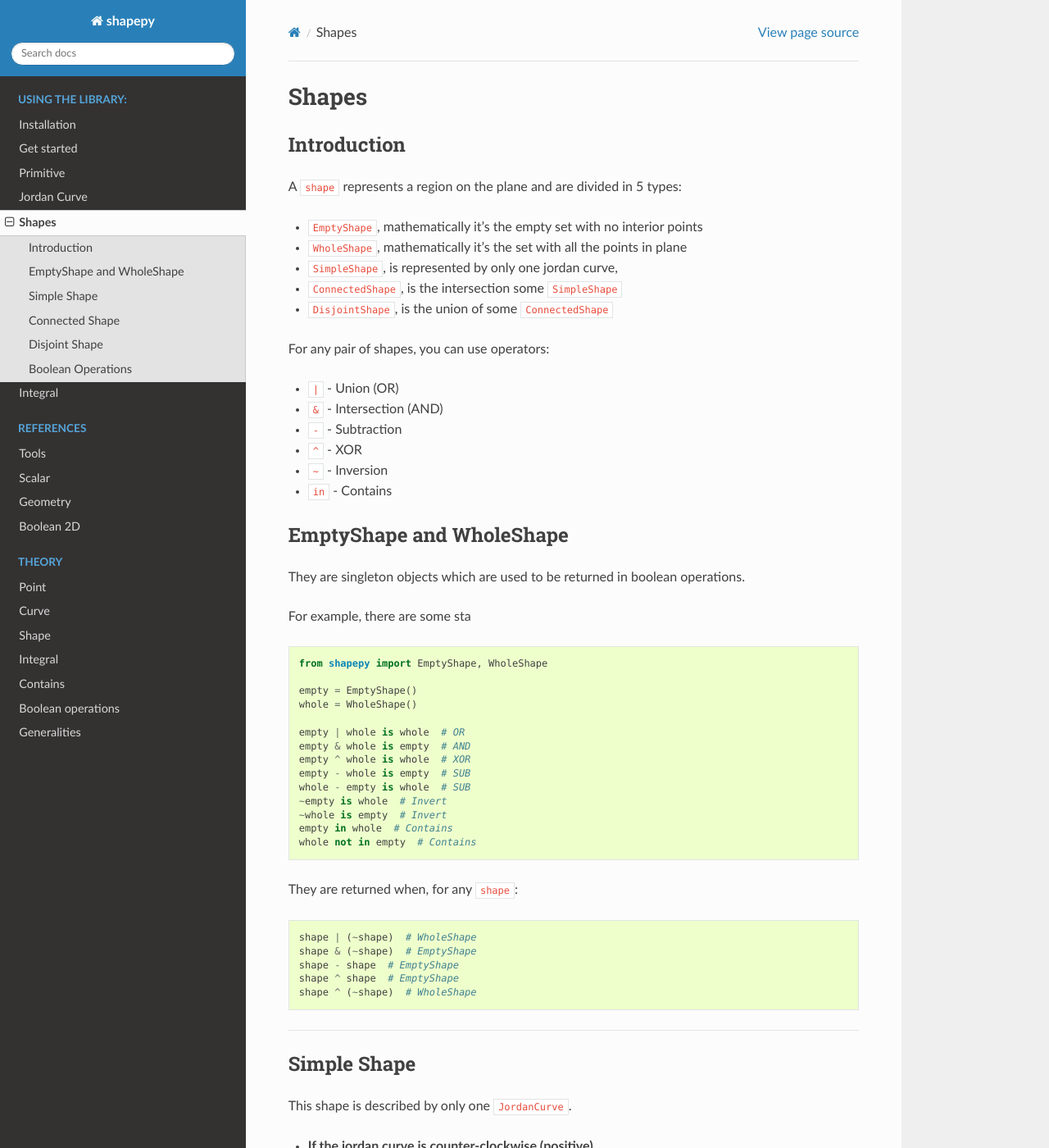
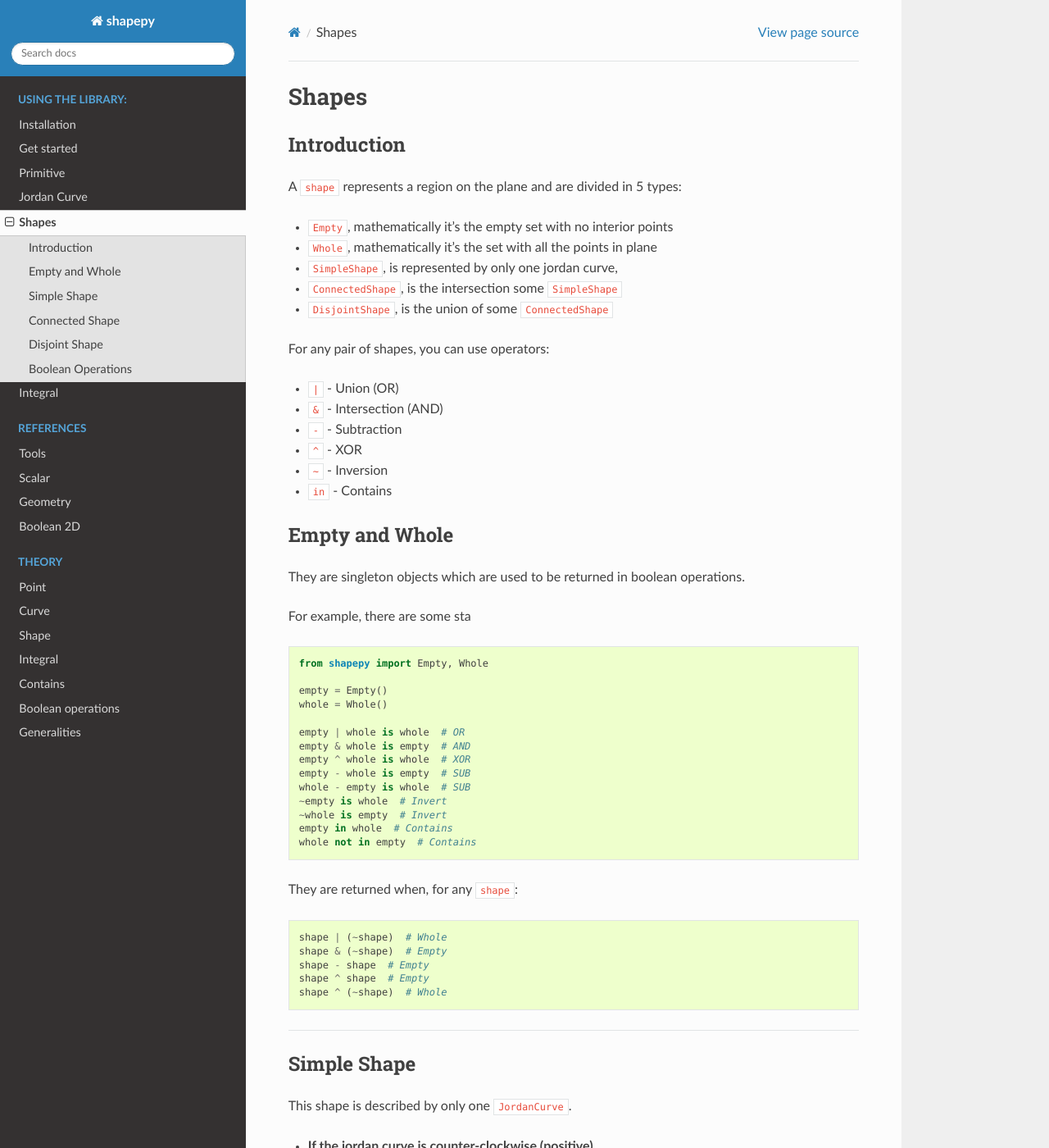
Before and after one commit to compmec/shapepy, a Sphinx documentation site: the page built from docs/source/rst/shape.rst, in a window 1280 px wide and 1400 px high. Shown: the whole window at 82% size. Built offline with Sphinx 7.4.7 and the Read the Docs theme 3.1.0, drawn with Linux system fonts in a browser that asks for light colours.

Commit message:
rename the EmptyShape and WholeShape inside docs

```diff
--- a/docs/source/rst/references.rst
+++ b/docs/source/rst/references.rst
@@ -115,14 +115,14 @@ Boolean 2D
 
 ----------------------------------------------------
 
-.. autoclass:: shapepy.bool2d.shape.EmptyShape
+.. autoclass:: shapepy.bool2d.shape.Empty
     :members:
     :inherited-members:
     :undoc-members:
 
 ----------------------------------------------------
 
-.. autoclass:: shapepy.bool2d.shape.WholeShape
+.. autoclass:: shapepy.bool2d.shape.Whole
     :members:
     :inherited-members:
     :undoc-members:
--- a/docs/source/rst/shape.rst
+++ b/docs/source/rst/shape.rst
@@ -10,8 +10,8 @@ Introduction
 
 A ``shape`` represents a region on the plane and are divided in 5 types:
 
-* ``EmptyShape``, mathematically it's the empty set with no interior points
-* ``WholeShape``, mathematically it's the set with all the points in plane
+* ``Empty``, mathematically it's the empty set with no interior points
+* ``Whole``, mathematically it's the set with all the points in plane
 * ``SimpleShape``, is represented by only one jordan curve,
 * ``ConnectedShape``, is the intersection some ``SimpleShape``
 * ``DisjointShape``, is the union of some ``ConnectedShape``
@@ -26,7 +26,7 @@ For any pair of shapes, you can use operators:
 * ``in`` - Contains
 
 ---------------
-EmptyShape and WholeShape
+Empty and Whole
 ---------------
 
 They are singleton objects which are used to be returned in boolean operations.
@@ -36,10 +36,10 @@ For example, there are some sta
 
 .. code-block:: python
 
-   from shapepy import EmptyShape, WholeShape
+   from shapepy import Empty, Whole
 
-   empty = EmptyShape()
-   whole = WholeShape()
+   empty = Empty()
+   whole = Whole()
 
    empty | whole is whole  # OR
    empty & whole is empty  # AND
@@ -55,11 +55,11 @@ They are returned when, for any ``shape``:
 
 .. code-block:: python
 
-   shape | (~shape)  # WholeShape
-   shape & (~shape)  # EmptyShape
-   shape - shape  # EmptyShape
-   shape ^ shape  # EmptyShape
-   shape ^ (~shape)  # WholeShape
+   shape | (~shape)  # Whole
+   shape & (~shape)  # Empty
+   shape - shape  # Empty
+   shape ^ shape  # Empty
+   shape ^ (~shape)  # Whole
 
 
 -------------------------------------------------------------------------------
```
Also changed, not shown: docs/source/rst/theory.rst (+7 -7 lines).
